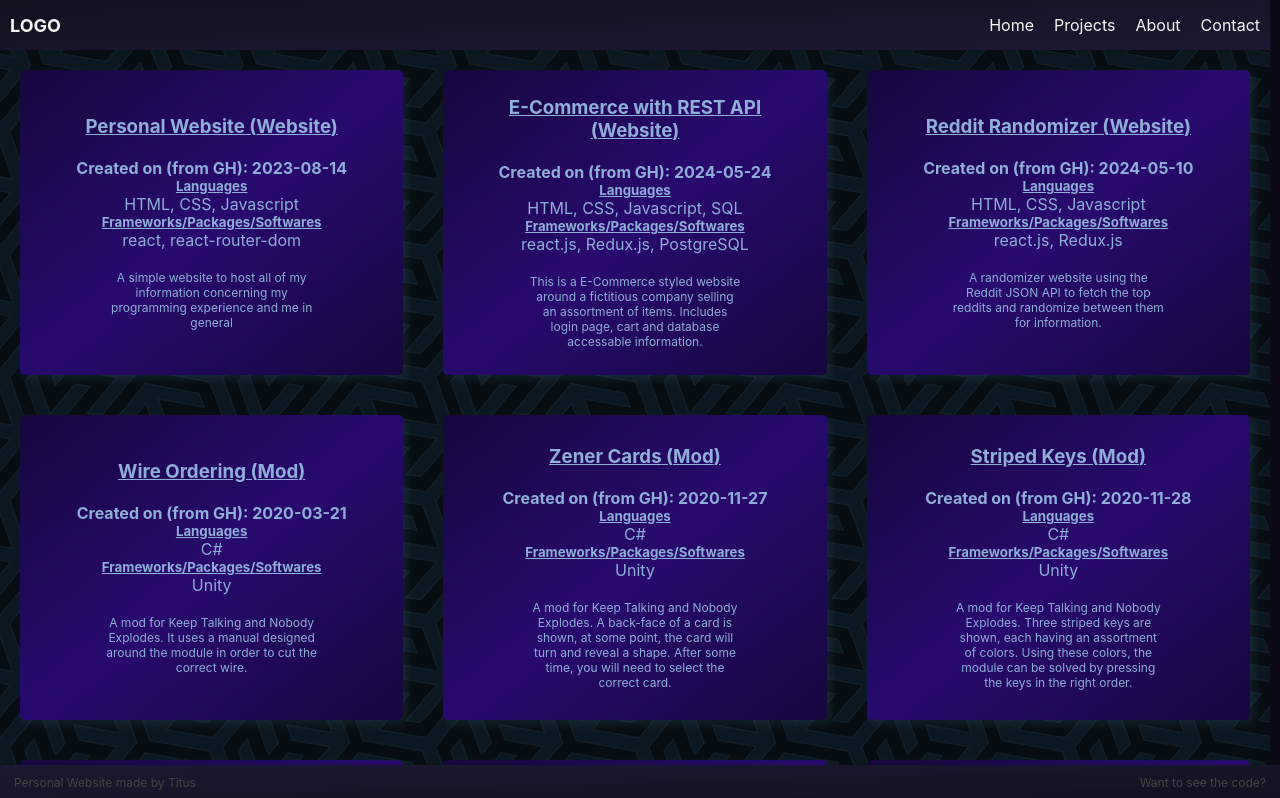
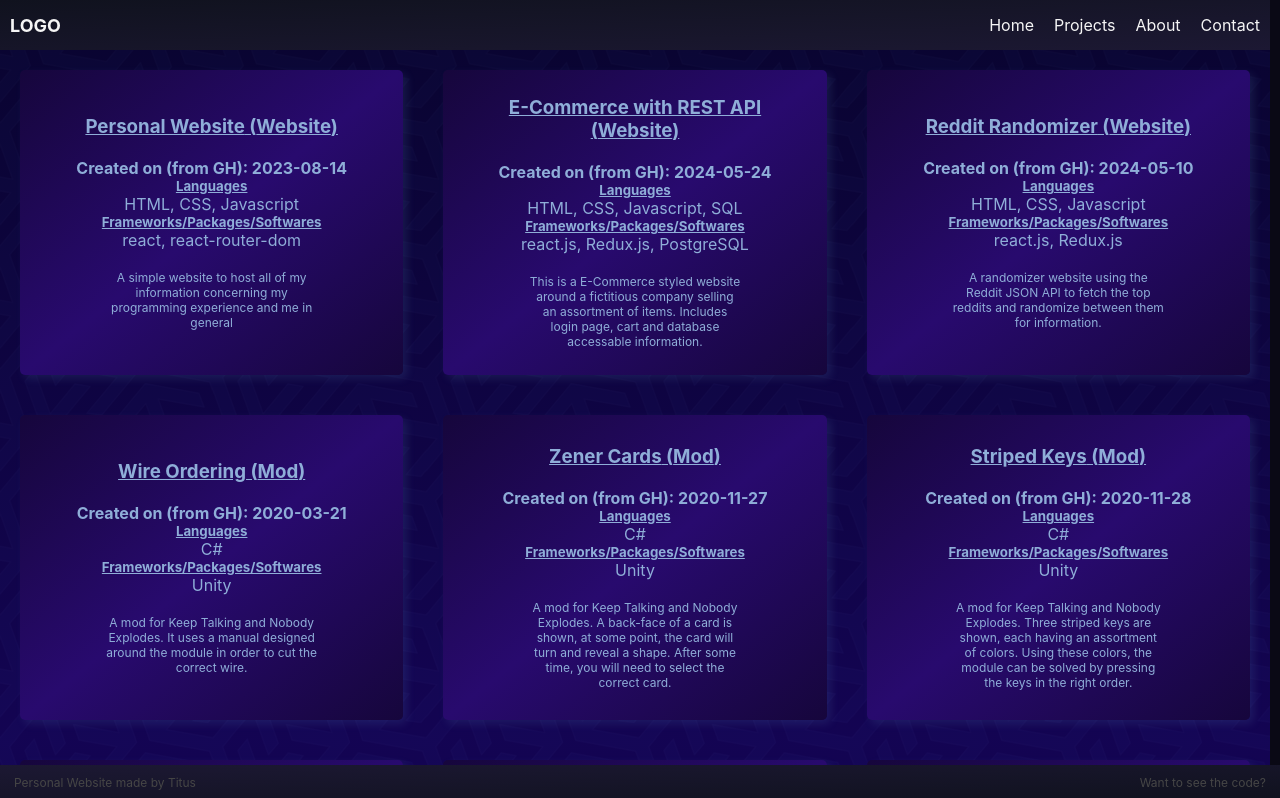
Before and after one commit to SmexyKatarina/SmexyKatarina.github.io, a React (Create React App) app: page /projects in a window 1280 px wide. Shown: the top 798 px of the page. Built offline with nearby package versions, Linux system fonts and the light colour scheme.

Commit message:
Changed some of the css in the projects
- Fixed the hover changing the background gradient
- Fixed hover appearing over all elements
- Fixing random errors because of react

```diff
--- a/src/components/ProjectTile.js
+++ b/src/components/ProjectTile.js
@@ -12,6 +12,7 @@ const ProjectTile = (props) => {
 
     return (
         <div className="project-tile" onClick={() => window.open(repo_link, '_blank').focus()}>
+            <div className="project-tile-hover"></div>
             <h3 className="name"><a href={repo_link}>{project_name} ({category})</a></h3>
             <div className="project-info">
                 <h4 className="creation-date">Created on (from GH): {creation_date}</h4>
--- a/src/css/footer.css
+++ b/src/css/footer.css
@@ -7,6 +7,7 @@
     align-items: center;
     position: fixed;
     bottom: 0;
+    z-index: 100;
 }
 
 .footer * {
--- a/src/css/projects.css
+++ b/src/css/projects.css
@@ -1,3 +1,7 @@
+.projects {
+    background-image: linear-gradient(to bottom, rgba(10, 0, 60, 0.7) 0%, rgba(25, 0, 110, 0.7) 50%, rgba(10, 0, 60, 0.7) 100%);
+}
+
 .projects-container {
     min-height: 100vh;
     display: flex;
@@ -22,6 +26,8 @@
     flex: 1 2 20%;
     box-shadow: 4px 4px 10px rgba(135, 211, 255, 0.1);
     transition: box-shadow .2s, padding .2s, margin .2s;
+    position: relative;
+    z-index: 0;
 }
 
 .project-tile:hover {
@@ -31,8 +37,24 @@
     cursor: pointer;
 }
 
+.project-tile-hover {
+    position: absolute;
+    min-height: 100%;
+    width: 100%;
+    z-index: 1;
+    opacity: 0;
+    transition: opacity .5s linear;
+    border-radius: inherit;
+    background-image: linear-gradient(to right, rgb(33, 6, 60), rgb(50, 10, 110), rgb(33, 6, 60));
+}
+
+.project-tile:hover .project-tile-hover {
+    opacity: 1;
+}
+
 .project-tile > * {
     margin: 10px;
+    z-index: 2;
 }
 
 .project-tile ul {
--- a/src/pages/Projects.js
+++ b/src/pages/Projects.js
@@ -15,8 +15,8 @@ const Projects = () => {
         <div className="projects">
             <Header />
             <div className="projects-container">
-                {projects.map(x => {
-                    return <ProjectTile project={x}/>
+                {projects.map((x, y) => {
+                    return <ProjectTile key={y} project={x}/>
                 })}
             </div>
             <Footer />
```
